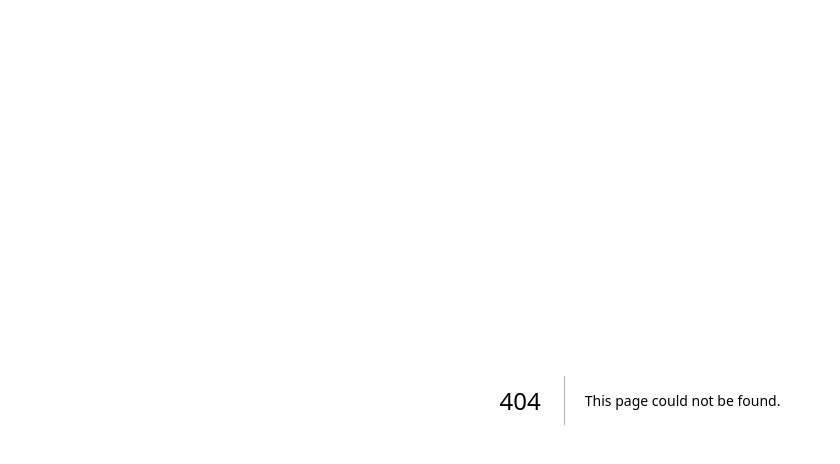
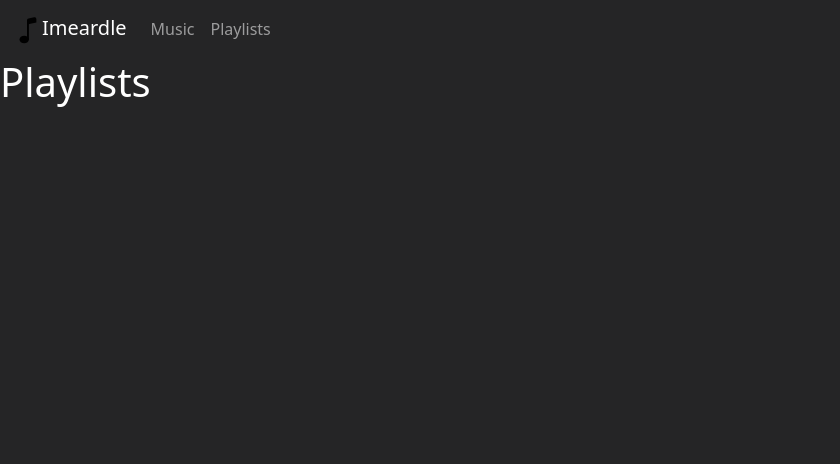
Before and after one commit to Rensvdk20/Imeardle, a Next.js app: page /playlist in a window 1280 px wide. Before the commit this address had no page. Shown: the top 464 px of the page, without its empty margins (0-840 px from the left). Built offline with nearby package versions, Linux system fonts and the light colour scheme.

Commit message:
Added page navigation

```diff
--- a/app/layout.js
+++ /dev/null
@@ -1,11 +0,0 @@
-export const metadata = {
-	title: "Imeardle",
-};
-
-export default function RootLayout({ children }) {
-	return (
-		<html lang="en">
-			<body>{children}</body>
-		</html>
-	);
-}
--- /dev/null
+++ b/app/layout.jsx
@@ -0,0 +1,66 @@
+import Link from "next/link";
+
+import "bootstrap/dist/css/bootstrap.min.css";
+import "../shared/styles/global.scss";
+
+export const metadata = {
+	title: "Imeardle",
+};
+
+export default function RootLayout({ children }) {
+	return (
+		<html lang="en">
+			<body>
+				<nav className="navbar navbar-expand-lg navbar-dark">
+					<div className="container-fluid">
+						<Link className="navbar-brand" href="/">
+							<svg
+								viewBox="0 0 16 16"
+								height="1.5em"
+								width="1.5em"
+								xmlns="http://www.w3.org/2000/svg"
+							>
+								<path d="M9 13c0 1.105-1.12 2-2.5 2S4 14.105 4 13s1.12-2 2.5-2 2.5.895 2.5 2z"></path>
+								<path
+									fill-rule="evenodd"
+									d="M9 3v10H8V3h1z"
+								></path>
+								<path d="M8 2.82a1 1 0 0 1 .804-.98l3-.6A1 1 0 0 1 13 2.22V4L8 5V2.82z"></path>
+							</svg>
+							Imeardle
+						</Link>
+						<button
+							className="navbar-toggler"
+							type="button"
+							data-bs-toggle="collapse"
+							data-bs-target="#navbarNav"
+							aria-controls="navbarNav"
+							aria-expanded="false"
+							aria-label="Toggle navigation"
+						>
+							<span className="navbar-toggler-icon"></span>
+						</button>
+						<div
+							className="collapse navbar-collapse"
+							id="navbarNav"
+						>
+							<ul className="navbar-nav">
+								<li className="nav-item">
+									<Link className="nav-link" href="/">
+										Music
+									</Link>
+								</li>
+								<li className="nav-item">
+									<Link className="nav-link" href="playlist">
+										Playlists
+									</Link>
+								</li>
+							</ul>
+						</div>
+					</div>
+				</nav>
+				{children}
+			</body>
+		</html>
+	);
+}
--- /dev/null
+++ b/app/page.scss
@@ -0,0 +1,11 @@
+body {
+    .playerContainer {
+        display: flex;
+        align-items: center;
+        height: calc(100vh - 59.2px);
+
+        .player {
+            margin-bottom: 80px;
+        }
+    }
+}
--- /dev/null
+++ b/app/playlist/page.jsx
@@ -0,0 +1,11 @@
+import { Fragment } from "react";
+
+function PlaylistPage() {
+	return (
+		<Fragment>
+			<h1>Playlists</h1>
+		</Fragment>
+	);
+}
+
+export default PlaylistPage;
--- a/components/music/ImeardlePlayer.scss
+++ b/components/music/ImeardlePlayer.scss
@@ -8,9 +8,7 @@
 .player {
     display: flex;
     justify-content: center;
-    align-items: center;
     width: 100%;
-    height: 100vh;
 
     .player-container {
         margin-top: 40px;
```
Also changed, not shown: app/page.jsx (renamed from app/page.js, +4 -4 lines).
